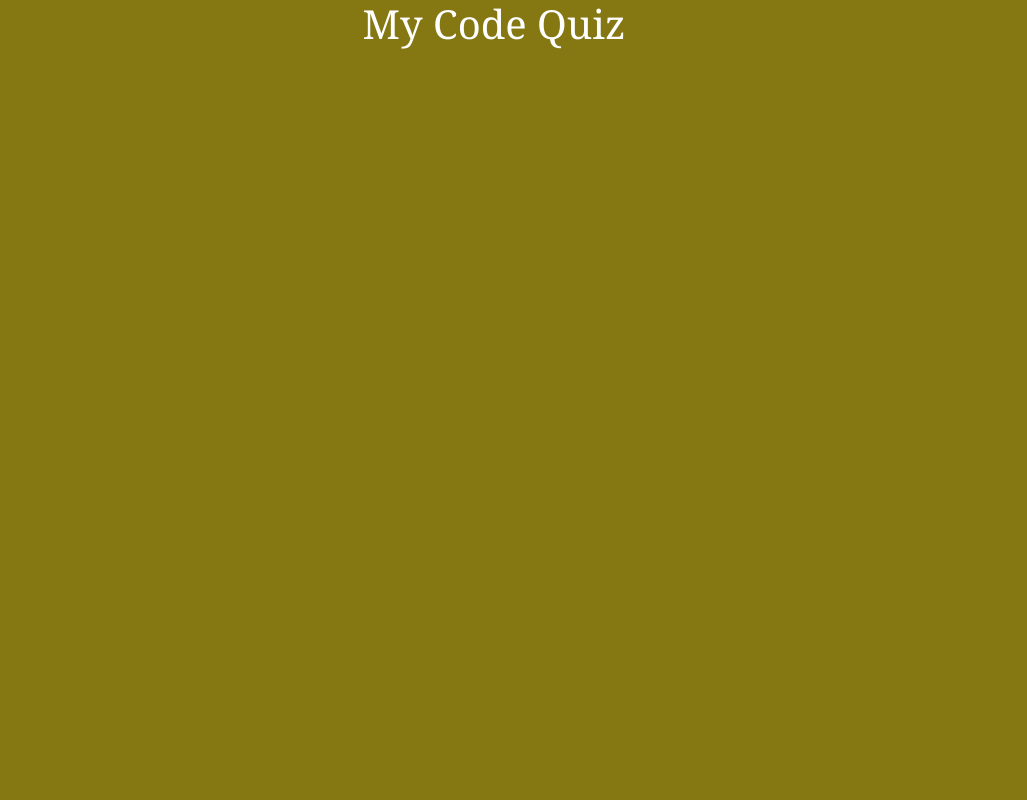
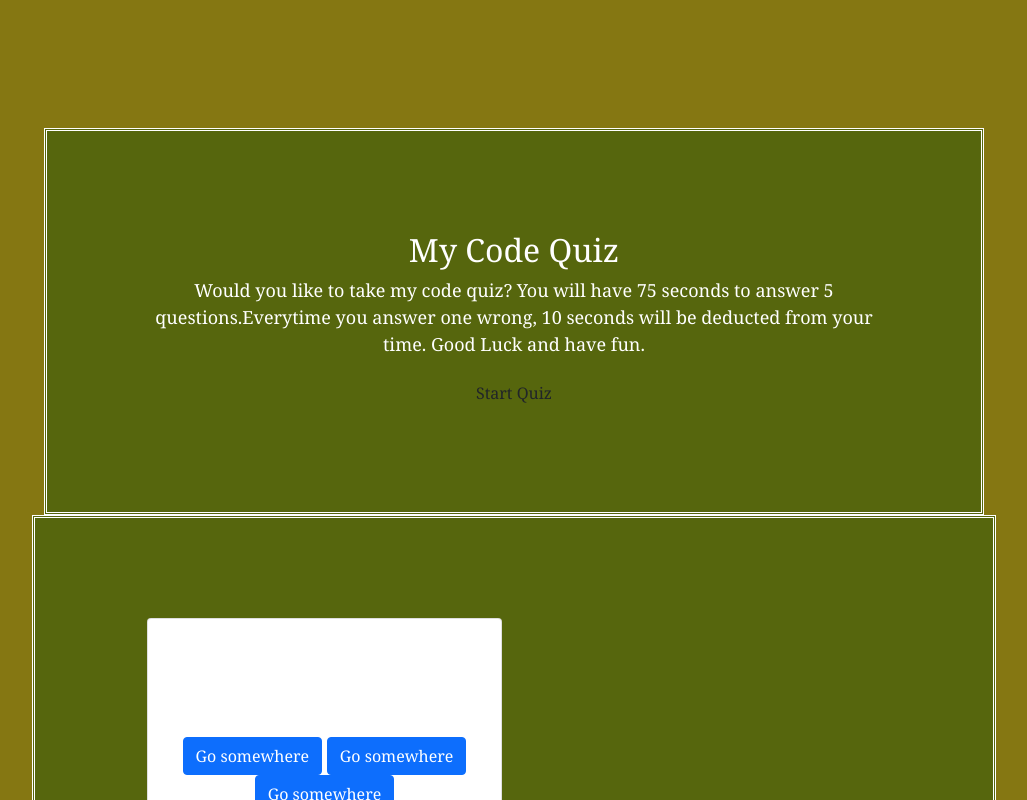
Before and after one commit to SaraSwifti/JSquiz, a plain HTML site: page index.html in a window 1280 px wide. Shown: the whole page, without its empty margins (76-1103 px from the left). Drawn offline with nearby package versions, Linux system fonts and the light colour scheme.

Commit message:
all in a day's work..so far

```diff
--- a/index.html
+++ b/index.html
@@ -15,22 +15,44 @@
 </head>
 
 <body>
-    <!---->
+    <!-- header with timer in it-->
+    <header>
+        <h2 class="timer"></h2>
+    </header>
     <div class="container">
-        <!--Below is the box that contains the header that stays the same throughout, which will be constant and the sections that will change throughout the quiz-->
-        <div class="quiz-box">
+        <!--Below is the div that will style all the boxes-->
+
             <!-- the header that stays the same through-->
-            <div class="row quiztitle">
-                <h1 class=quizbodytitle>My Code Quiz</h1>
+            <div class="quiz-box start-quiz">
+                <h2 class="card-title">My Code Quiz</h2>
+                <p class="card-text">Would you like to take my code quiz? You will have 75 seconds to answer 5
+                    questions.Everytime you answer one wrong, 10 seconds will be deducted from your time. Good Luck and
+                    have fun. </p>
+                <a href="#" class="btn btn-start">Start Quiz</a>
+            </div>
+            <!--the format for the questions and answers to run through-->
+            <div class="quiz-box row ques-answer">
+                <div class="col-sm-6">
+                    <div class="card">
+                        <div class="card-body">
+                            <h5 class="card-title">Special title treatment</h5>
+                            <p class="card-text">With supporting text below as a natural lead-in to additional content.
+                            </p>
+                            <a href="#" class="btn btn-primary">Go somewhere</a>
+                            <a href="#" class="btn btn-primary">Go somewhere</a>
+                            <a href="#" class="btn btn-primary">Go somewhere</a>
+                        </div>
+                    </div>
+                </div>
             </div>
 
-        </div>
 
 
-    </div>
-    <script src="https://cdn.jsdelivr.net/npm/bootstrap@5.0.0-beta1/dist/js/bootstrap.bundle.min.js"
-        integrity="sha384-ygbV9kiqUc6oa4msXn9868pTtWMgiQaeYH7/t7LECLbyPA2x65Kgf80OJFdroafW"
-        crossorigin="anonymous"></script>
+
+
+        <script src="https://cdn.jsdelivr.net/npm/bootstrap@5.0.0-beta1/dist/js/bootstrap.bundle.min.js"
+            integrity="sha384-ygbV9kiqUc6oa4msXn9868pTtWMgiQaeYH7/t7LECLbyPA2x65Kgf80OJFdroafW"
+            crossorigin="anonymous"></script>
 </body>
 
 </html>
--- a/style.css
+++ b/style.css
@@ -1,5 +1,8 @@
 
 /* my basic styling for the body and header*/
+::after, ::before {
+    box-sizing: border-box;
+}
 
 body {
     padding: 0;
@@ -12,7 +15,16 @@ body {
 }
 .container {
     position: fixed;
+    padding: 100px;
+    position: center;
+    margin: 20px;
+}
+.quiz-box {
+    border-style: double;
+    background-color: rgb(86, 102, 13);
+    position: center;
+    padding: 100px;
+
+
 
 }
-
-}
```
Also changed, not shown: script.js (+34 -0 lines).
